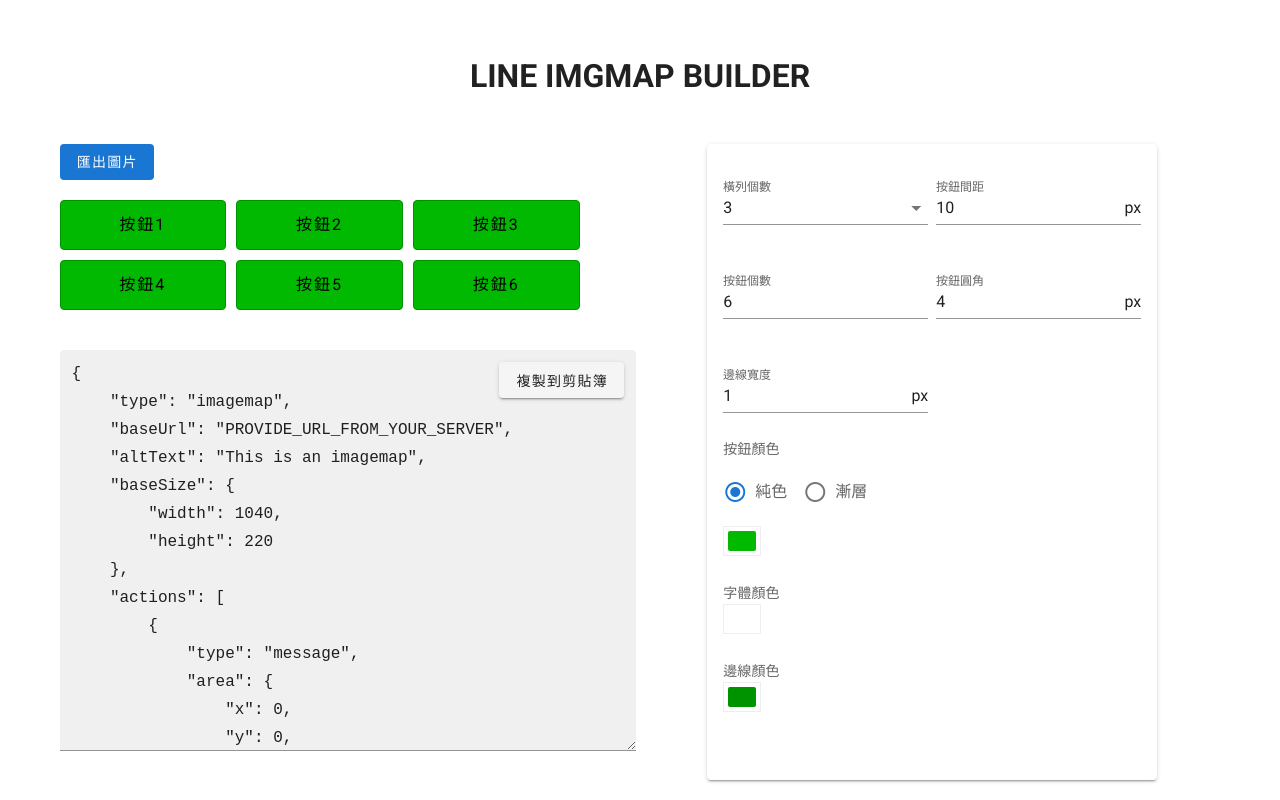
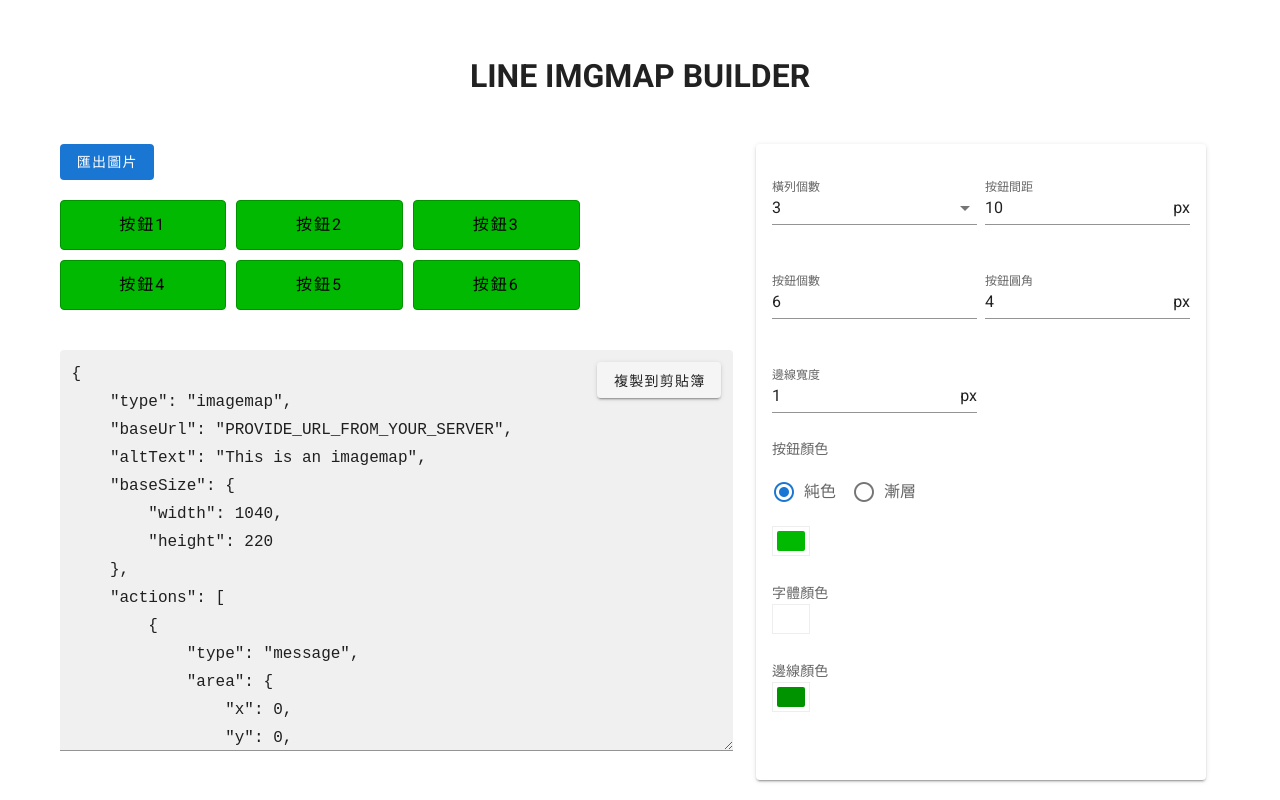
Before and after one commit to linxinemily/line-img_map-builder, a Vue app: page / in a window 1280 px wide. Built offline with nearby package versions, Linux system fonts and the light colour scheme.

Commit message:
remove html2canvas

```diff
--- a/package.json
+++ b/package.json
@@ -10,7 +10,6 @@
   "dependencies": {
     "core-js": "^2.6.5",
     "dom-to-image": "^2.6.0",
-    "html2canvas": "^1.0.0-rc.3",
     "vue": "^2.6.10",
     "vue-gtm": "^2.0.0",
     "vuetify": "^2.0.0"
--- a/src/App.vue
+++ b/src/App.vue
@@ -3,53 +3,8 @@
     <template>
       <v-container grid-list-md>
         <h1 class="mt-10 mb-10 text-center">LINE IMGMAP BUILDER</h1>
-        <!-- <v-btn
-          class="mt-12"
-          @click="dialog = !dialog"
-        >
-          設定欄和列
-        </v-btn>
-        <v-dialog
-          class="mb-12"
-          v-model="dialog"
-          max-width="400"
-        >
-          <v-card>
-            <v-card-title class="headline grey lighten-2">設定欄和列</v-card-title>
-            <v-spacer></v-spacer>
-            <v-card-text>
-              <v-select
-                :items="columnItems"
-                filled
-                label="橫列個數"
-                item-value="num"
-                item-text="num"
-                v-model="customColumn"
-              ></v-select>
-              <v-text-field
-                v-model="customGap"
-                label="按鈕間距"
-                class="mt-0 pt-0"
-                type="number"
-                suffix="px"
-              ></v-text-field>
-            </v-card-text>
-
-            <v-card-actions>
-              <v-spacer></v-spacer>
-
-              <v-btn
-                color="green darken-1"
-                text
-                @click="SetColumnsRows"
-              >
-                確定
-              </v-btn>
-            </v-card-actions>
-          </v-card>
-        </v-dialog> -->
-        <v-layout wrap>
-          <v-flex xs6>
+        <v-layout row>
+          <v-flex xs6 lg7>
             <button @click.self="downloadImg" color="primary" class="mb-5 self_btn mb-5 self_btn v-btn v-btn--contained theme--light v-size--default primary">匯出圖片
               <a class="no_css" ref="link" style="visibility: hidden;"></a>
             </button>
@@ -89,7 +44,7 @@
                 ></v-textarea>
             </div>
           </v-flex>
-          <v-flex xs6 d-flex justify-center>
+          <v-flex xs6 lg5 d-flex justify-center>
             <v-card max-width="450px" min-width="400px">
               <v-card-text>
                 <v-layout wrap>
@@ -219,9 +174,7 @@
 <script>
 // import HelloWorld from './components/HelloWorld';
 import Vue from 'vue'
-// import html2canvas from 'html2canvas';
 import domtoimage from 'dom-to-image';
-// Vue.use(html2canvas)
 Vue.use(domtoimage)
 export default {
   name: 'App',
@@ -307,14 +260,6 @@
     downloadImg(){
       const dom = this.$refs.btnsImg;
       const link = this.$refs.link
-      // html2canvas(dom, { width: 520, backgroundColor: 'transparent', scrollX: 0, scrollY: -window.scrollY })
-      //   .then(function(canvas) {
-      //     const url = canvas.toDataURL("image/png")
-      //     link.href = url
-      //     link.target = "_blank"
-      //     link.download = 'IMGMAP'
-      //     link.click()
-      //   })
       const options = {
         style: {
           'transform': 'scale(2)',
@@ -336,18 +281,6 @@
         });
     },
     renderData() {
-      // this.items.map((element, idx) => {
-      //   return element.data = {
-      //     type: "message",
-      //     area: {
-      //       x: this.$refs.cell[idx].offsetLeft * 2,
-      //       y: this.$refs.cell[idx].offsetTop * 2,
-      //       width: this.$refs.cell[idx].clientWidth * 2,
-      //       height: this.$refs.cell[idx].clientHeight * 2
-      //     },
-      //     text: "動作" + (idx + 1)
-      //   }
-      // })
       this.output.actions = this.items.map((el, idx) => {
         return {
           type: "message",
--- a/src/main.js
+++ b/src/main.js
@@ -2,10 +2,8 @@
 import App from './App.vue'
 import vuetify from './plugins/vuetify';
 import VueGtm from 'vue-gtm';
-import html2canvas from 'html2canvas';
 
 Vue.config.productionTip = false
-Vue.use(html2canvas)
 new Vue({
   vuetify,
   render: h => h(App)
```
Also changed, not shown: 1 other file (tests, documents, lock files or other folders).
